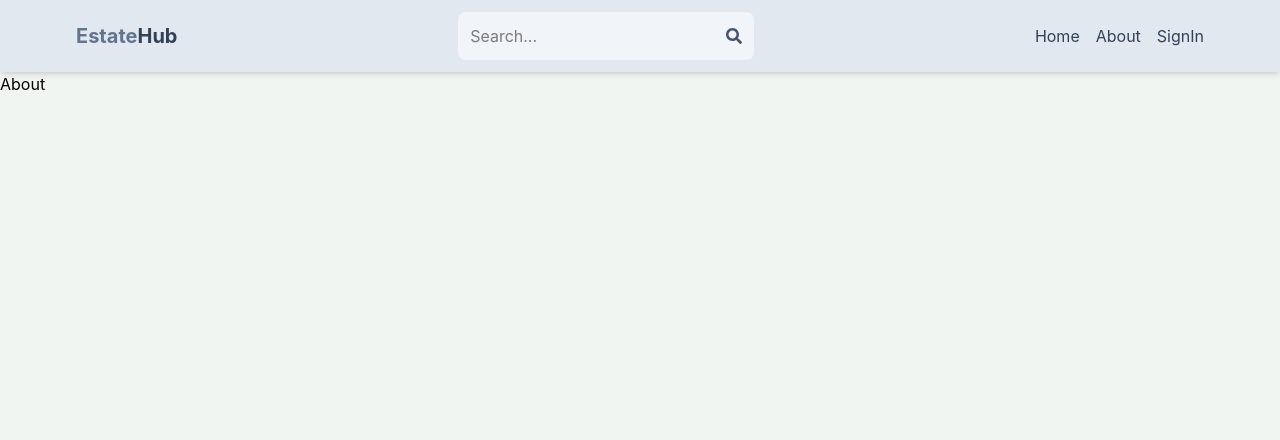
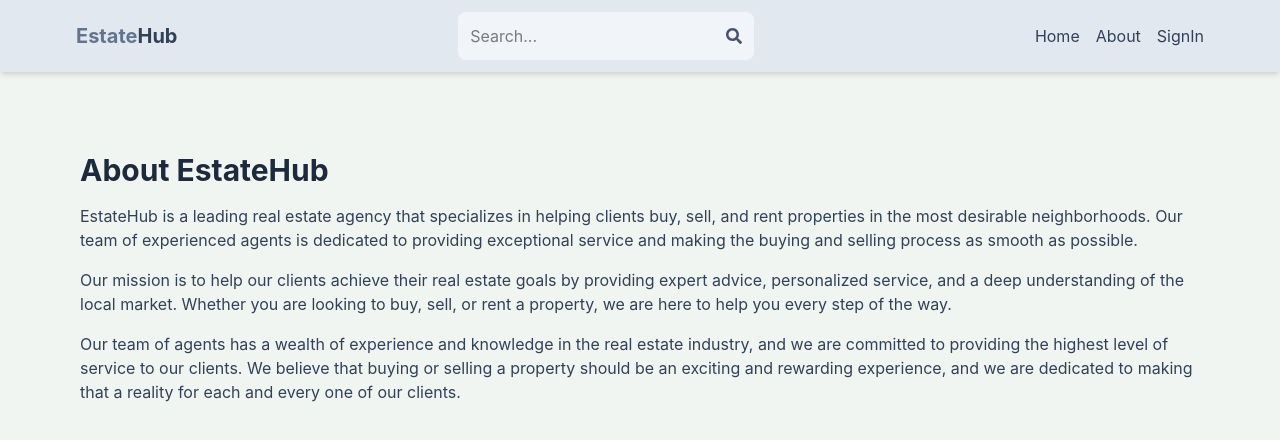
Before and after one commit to CodingWithLaiba/EstateHub, a React (Vite) app in the folder client/: page /about in a window 1280 px wide. Shown: the top 440 px of the page. Built offline with nearby package versions, Linux system fonts and the light colour scheme; no server answers.

Commit message:
feat(About): enhance About page with detailed agency information and styling

```diff
--- a/client/src/pages/About.jsx
+++ b/client/src/pages/About.jsx
@@ -1,5 +1,29 @@
 export default function About() {
   return (
-    <div>About</div>
-  )
+    <div className="py-20 px-4 max-w-6xl mx-auto">
+      <h1 className="text-3xl font-bold mb-4 text-slate-800">
+        About EstateHub
+      </h1>
+      <p className="mb-4 text-slate-700">
+        EstateHub is a leading real estate agency that specializes in helping
+        clients buy, sell, and rent properties in the most desirable
+        neighborhoods. Our team of experienced agents is dedicated to providing
+        exceptional service and making the buying and selling process as smooth
+        as possible.
+      </p>
+      <p className="mb-4 text-slate-700">
+        Our mission is to help our clients achieve their real estate goals by
+        providing expert advice, personalized service, and a deep understanding
+        of the local market. Whether you are looking to buy, sell, or rent a
+        property, we are here to help you every step of the way.
+      </p>
+      <p className="mb-4 text-slate-700">
+        Our team of agents has a wealth of experience and knowledge in the real
+        estate industry, and we are committed to providing the highest level of
+        service to our clients. We believe that buying or selling a property
+        should be an exciting and rewarding experience, and we are dedicated to
+        making that a reality for each and every one of our clients.
+      </p>
+    </div>
+  );
 }
```
